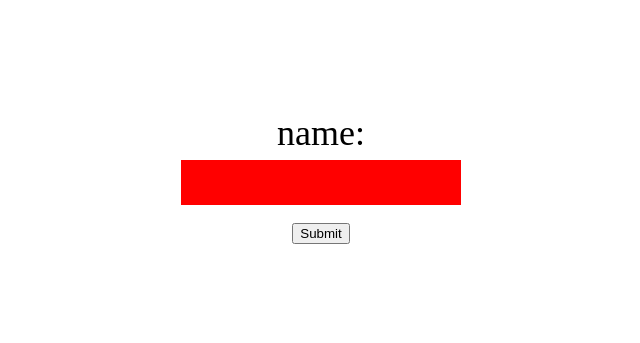
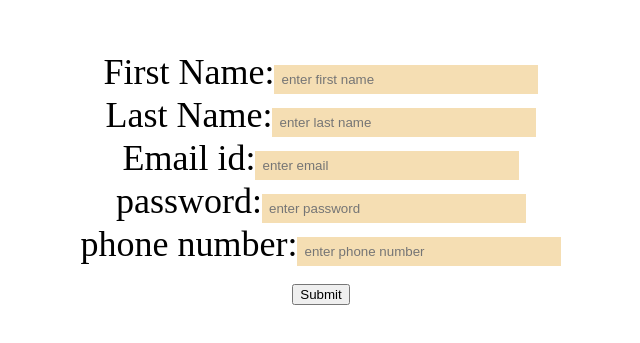
Before and after one commit to kalpanadd/REACT, a React (Create React App) app: page / in a window 1280 px wide. Shown: the part 229-572 px from the top of the page, without its empty margins (319-959 px from the left). Built offline with nearby package versions, Linux system fonts and the light colour scheme.

Commit message:
multiple inputs form

```diff
--- a/src/App.js
+++ b/src/App.js
@@ -2,7 +2,7 @@ import React from 'react';
 import './App.css';
 import Counter from './components/COUNTER/Counter';
 import Form from './components/FORMS/Form';
-
+import Signin from './components/FORMS/Signin';
 
 function App() {
 
@@ -11,8 +11,9 @@ function App() {
     <div className='App'>
       {/*<Counter />*/}
 
-      <Form />
+      {/*<Form />*/}
 
+      <Signin />
 
     </div>
   );
--- /dev/null
+++ b/src/components/FORMS/Signin.jsx
@@ -0,0 +1,54 @@
+import React, { useState } from 'react'
+
+function Signin() {
+
+    const [state, setState] = useState({
+        firstname: '',
+        lastname: '',
+        emailid: '',
+        password: '',
+        phonenumber: ''
+    });
+    const { firstname, lastname, emailid, password, phonenumber } = state
+
+    function handleChange(e) {
+        setState(e.target.name = e.target.value);
+        console.log(state)
+
+
+    }
+
+    function handleSubmit(e) {
+        alert({ firstname, lastname, emailid, password, phonenumber });
+        e.prevenDefault();
+
+    }
+    const formfields = {
+        padding: "7px",
+        width: '250px',
+        backgroundColor: "wheat",
+        border: 'none',
+        outline: 'none'
+
+    }
+    return (
+        <div>
+            <form onSubmit={handleSubmit}>
+                <label>First Name:</label>
+                <input type='text' placeholder='enter first name' value={state.firstname} name='firstname' onChange={handleChange} style={formfields} /><br />
+                <label>Last Name:</label>
+                <input type='text' placeholder='enter last name' value={state.lastname} name='lastname' onChange={handleChange} style={formfields} /><br />
+                <label>Email id:</label>
+                <input type='email' placeholder='enter email' value={state.emailid} name='emailid' onChange={handleChange} style={formfields} /><br />
+                <label>password:</label>
+                <input type='password' placeholder='enter password' value={state.password} name='password' onChange={handleChange} style={formfields} /><br />
+                <label>phone number:</label>
+                <input type='number' placeholder='enter phone number' value={state.phonenumber} name='phonenumber' onChange={handleChange} style={formfields} /><br />
+                <input type='submit' />
+            </form>
+
+        </div>
+    )
+}
+
+export default Signin
```
